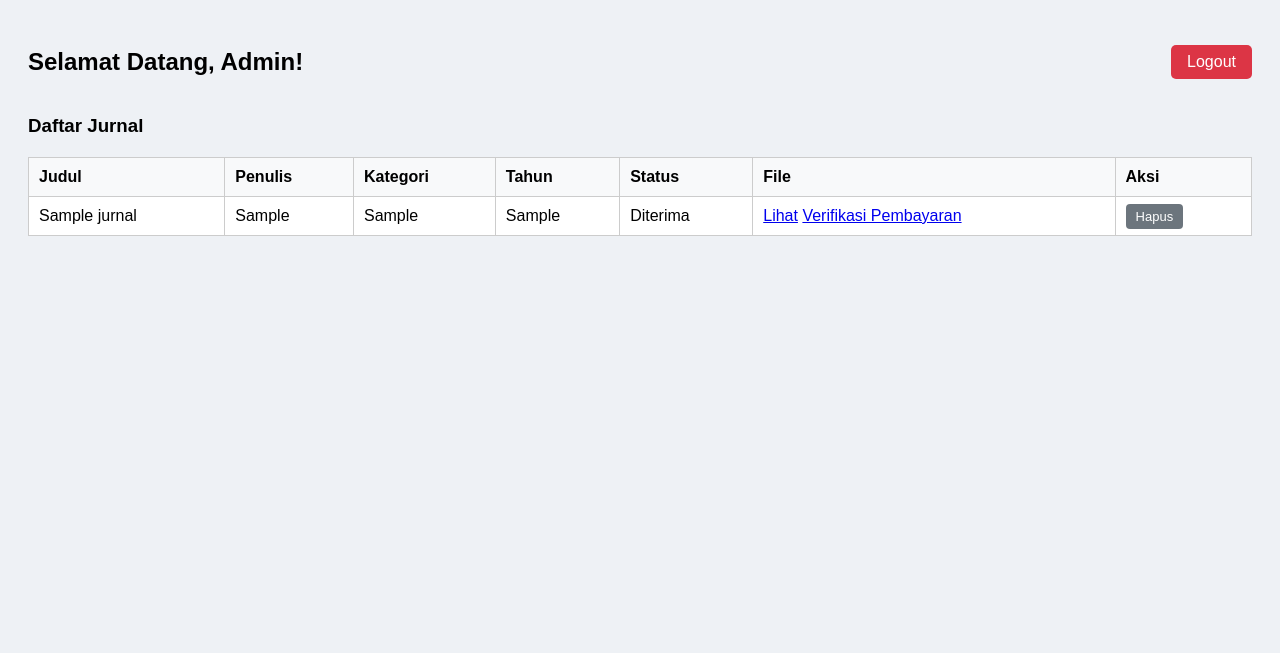
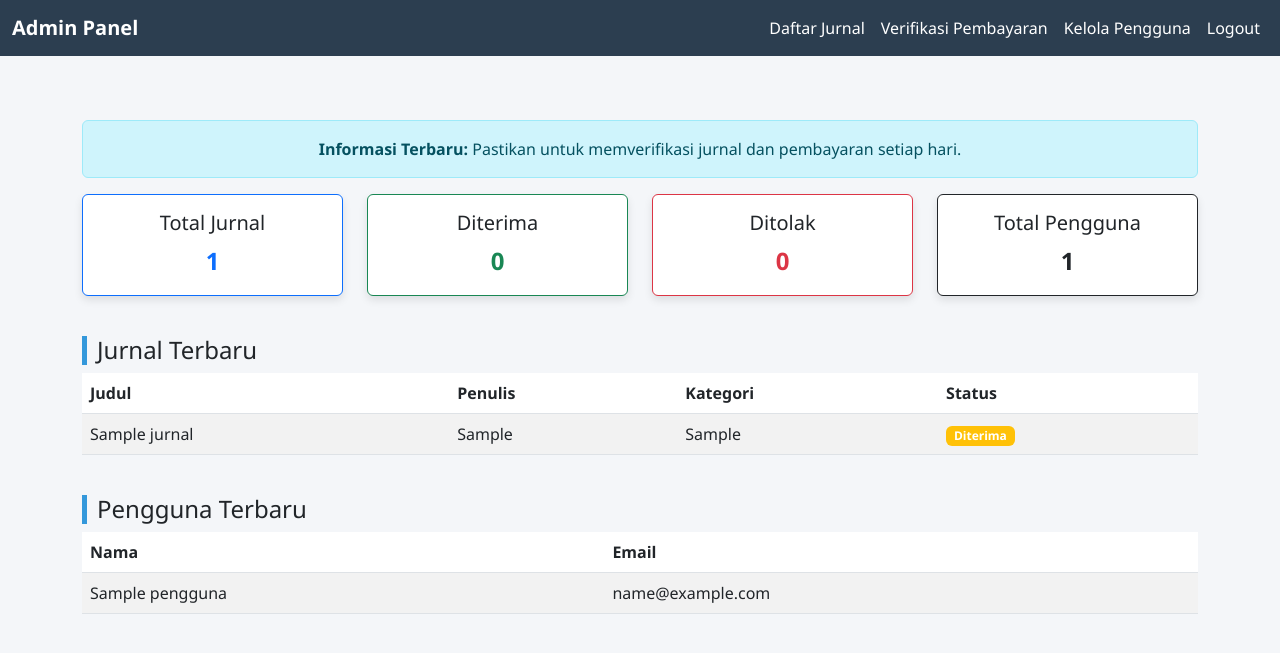
Before and after one commit to R4FI01/jurnal_db, a PHP site: page /admin.php in a window 1280 px wide. Shown: the top 653 px of the page. Run offline with PHP 8.4, Linux system fonts and the light colour scheme; the visitor is signed in with stand-in values (Sample User, id 1); tables that the repository leaves empty or names only in its code hold one stand-in row (values such as "Sample post").

Commit message:
membuat dashboard untuk admin

```diff
--- a/admin.php
+++ b/admin.php
@@ -7,154 +7,160 @@ if (!isset($_SESSION['admin'])) {
 
 require_once 'db/config.php';
 
-if (isset($_GET['aksi']) && isset($_GET['id'])) {
-    $id = intval($_GET['id']);
-    $aksi = $_GET['aksi'] === 'setujui' ? 'disetujui' : 'ditolak';
+$total_jurnal = mysqli_num_rows(mysqli_query($conn, "SELECT * FROM jurnal"));
+$total_diterima = mysqli_num_rows(mysqli_query($conn, "SELECT * FROM jurnal WHERE status = 'disetujui'"));
+$total_ditolak = mysqli_num_rows(mysqli_query($conn, "SELECT * FROM jurnal WHERE status = 'ditolak'"));
+$total_pengguna = mysqli_num_rows(mysqli_query($conn, "SELECT * FROM pengguna"));
 
-    $update = mysqli_query($conn, "UPDATE jurnal SET status='$aksi' WHERE id=$id");
-    if ($update) {
-        $_SESSION['success'] = "Status jurnal berhasil diperbarui.";
-    } else {
-        $_SESSION['error'] = "Gagal memperbarui status jurnal.";
-    }
-    header("Location: admin.php");
-    exit();
-}
-
-$query = mysqli_query($conn, "SELECT * FROM jurnal ORDER BY id DESC");
+$latest_jurnal = mysqli_query($conn, "SELECT * FROM jurnal ORDER BY id DESC LIMIT 5");
+$latest_pengguna = mysqli_query($conn, "SELECT * FROM pengguna ORDER BY id DESC LIMIT 5");
 ?>
 
 <!DOCTYPE html>
 <html>
 <head>
-    <title>Halaman Admin</title>
+    <title>Dashboard Admin</title>
+    <link href="https://cdn.jsdelivr.net/npm/bootstrap@5.3.0/dist/css/bootstrap.min.css" rel="stylesheet">
     <style>
         body {
-            font-family: Arial, sans-serif;
-            padding: 20px;
-            background: #eef1f5;
+            background-color: #f4f6f9;
+            font-family: 'Segoe UI', sans-serif;
         }
-        .top-bar {
-            display: flex;
-            justify-content: space-between;
-            align-items: center;
+        .navbar {
+            background-color: #2c3e50;
+            position: fixed;
+            width: 100%;
+            top: 0;
+            z-index: 1000;
         }
-        .logout-btn {
-            padding: 8px 16px;
-            background: #dc3545;
-            color: white;
-            border: none;
-            border-radius: 5px;
-            text-decoration: none;
+        .navbar-brand, .nav-link {
+            color: white !important;
         }
-        .alert {
-            padding: 10px;
-            margin: 15px 0;
-            border-radius: 5px;
+        .container {
+            margin-top: 120px;
         }
-        .alert-success {
-            background-color: #d4edda;
-            color: #155724;
+        .section-title {
+            border-left: 5px solid #3498db;
+            padding-left: 10px;
+            margin-top: 40px;
         }
-        .alert-danger {
-            background-color: #f8d7da;
-            color: #721c24;
-        }
-        table {
-            margin-top: 20px;
-            width: 100%;
-            border-collapse: collapse;
-            background: white;
-        }
-        th, td {
-            padding: 10px;
-            border: 1px solid #ccc;
-            text-align: left;
-        }
-        th {
-            background-color: #f8f9fa;
-        }
-        .btn {
-            padding: 5px 10px;
-            text-decoration: none;
-            border-radius: 4px;
-            font-size: 13px;
-            margin-right: 4px;
-        }
-        .btn-approve {
-            background-color: #28a745;
-            color: white;
-        }
-        .btn-reject {
-            background-color: #dc3545;
-            color: white;
-        }
-        .btn-delete {
-            background-color: #6c757d;
-            color: white;
-        }
-        .status-disetujui {
-            color: green;
-            font-weight: bold;
-        }
-        .status-pending {
-            color: orange;
-            font-weight: bold;
-        }
-        .status-ditolak {
-            color: red;
-            font-weight: bold;
+        .card {
+            box-shadow: 0 4px 8px rgba(0,0,0,0.1);
         }
     </style>
 </head>
 <body>
-    <div class="top-bar">
-        <h2>Selamat Datang, Admin!</h2>
-        <a class="logout-btn" href="logout.php">Logout</a>
+<nav class="navbar navbar-expand-lg">
+  <div class="container-fluid">
+    <a class="navbar-brand fw-bold" href="admin.php">Admin Panel</a>
+    <div class="collapse navbar-collapse justify-content-end">
+      <ul class="navbar-nav">
+        <li class="nav-item">
+          <a class="nav-link" href="daftar_jurnal.php">Daftar Jurnal</a>
+        </li>
+        <li class="nav-item">
+          <a class="nav-link" href="pembayaran/verifikasi_pembayaran.php">Verifikasi Pembayaran</a>
+        </li>
+        <li class="nav-item">
+          <a class="nav-link" href="kelola_pengguna.php">Kelola Pengguna</a>
+        </li>
+        <li class="nav-item">
+          <a class="nav-link" href="logout.php">Logout</a>
+        </li>
+      </ul>
+    </div>
+  </div>
+</nav>
+
+<div class="container">
+    <div class="alert alert-info text-center">
+        <strong>Informasi Terbaru:</strong> Pastikan untuk memverifikasi jurnal dan pembayaran setiap hari.
     </div>
 
-    <?php if (isset($_SESSION['success'])): ?>
-        <div class="alert alert-success"><?= $_SESSION['success'] ?></div>
-        <?php unset($_SESSION['success']); ?>
-    <?php endif; ?>
+    <div class="row text-center mb-4">
+        <div class="col-md-3">
+            <div class="card border-primary">
+                <div class="card-body">
+                    <h5 class="card-title">Total Jurnal</h5>
+                    <p class="card-text fs-4 fw-bold text-primary"><?= $total_jurnal ?></p>
+                </div>
+            </div>
+        </div>
+        <div class="col-md-3">
+            <div class="card border-success">
+                <div class="card-body">
+                    <h5 class="card-title">Diterima</h5>
+                    <p class="card-text fs-4 fw-bold text-success"><?= $total_diterima ?></p>
+                </div>
+            </div>
+        </div>
+        <div class="col-md-3">
+            <div class="card border-danger">
+                <div class="card-body">
+                    <h5 class="card-title">Ditolak</h5>
+                    <p class="card-text fs-4 fw-bold text-danger"><?= $total_ditolak ?></p>
+                </div>
+            </div>
+        </div>
+        <div class="col-md-3">
+            <div class="card border-dark">
+                <div class="card-body">
+                    <h5 class="card-title">Total Pengguna</h5>
+                    <p class="card-text fs-4 fw-bold text-dark"><?= $total_pengguna ?></p>
+                </div>
+            </div>
+        </div>
+    </div>
 
-    <?php if (isset($_SESSION['error'])): ?>
-        <div class="alert alert-danger"><?= $_SESSION['error'] ?></div>
-        <?php unset($_SESSION['error']); ?>
-    <?php endif; ?>
-
-    <h3>Daftar Jurnal</h3>
-    <table>
+    <h4 class="section-title">Jurnal Terbaru</h4>
+    <table class="table table-striped">
+        <thead>
             <tr>
                 <th>Judul</th>
                 <th>Penulis</th>
                 <th>Kategori</th>
-            <th>Tahun</th>
                 <th>Status</th>
-            <th>File</th>
-            <th>Aksi</th>
             </tr>
-        <?php while ($row = mysqli_fetch_assoc($query)) { ?>
+        </thead>
+        <tbody>
+            <?php while($j = mysqli_fetch_assoc($latest_jurnal)): ?>
             <tr>
-            <td><?= htmlspecialchars($row['judul']) ?></td>
-            <td><?= htmlspecialchars($row['penulis']) ?></td>
-            <td><?= htmlspecialchars($row['kategori']) ?></td>
-            <td><?= htmlspecialchars($row['tahun']) ?></td>
-            <td class="status-<?= strtolower($row['status']) ?>">
-                <?= ucfirst($row['status']) ?>
-            </td>
-            <td><a href="uploads/<?= htmlspecialchars($row['file_pdf']) ?>" target="_blank">Lihat</a>
-            <a href="pembayaran/verifikasi_pembayaran.php">Verifikasi Pembayaran</a>
-        </td>
+                <td><?= htmlspecialchars($j['judul']) ?></td>
+                <td><?= htmlspecialchars($j['penulis']) ?></td>
+                <td><?= htmlspecialchars($j['kategori']) ?></td>
                 <td>
-                <?php if ($row['status'] === 'pending') { ?>
-                    <a class="btn btn-approve" href="?aksi=setujui&id=<?= $row['id'] ?>" onclick="return confirm('Setujui jurnal ini?')">Setujui</a>
-                    <a class="btn btn-reject" href="?aksi=tolak&id=<?= $row['id'] ?>" onclick="return confirm('Tolak jurnal ini?')">Tolak</a>
-                <?php } ?>
-                <a class="btn btn-delete" href="hapus.php?id=<?= $row['id'] ?>" onclick="return confirm('Yakin ingin menghapus jurnal ini?')">Hapus</a>
+                    <span class="badge bg-<?php
+                        if ($j['status'] == 'disetujui') echo 'success';
+                        elseif ($j['status'] == 'ditolak') echo 'danger';
+                        else echo 'warning';
+                    ?>">
+                        <?= ucfirst($j['status']) ?>
+                    </span>
                 </td>
             </tr>
-        <?php } ?>
+            <?php endwhile; ?>
+        </tbody>
     </table>
+
+    <h4 class="section-title">Pengguna Terbaru</h4>
+    <table class="table table-striped">
+        <thead>
+            <tr>
+                <th>Nama</th>
+                <th>Email</th>
+            </tr>
+        </thead>
+        <tbody>
+            <?php while($p = mysqli_fetch_assoc($latest_pengguna)): ?>
+            <tr>
+                <td><?= htmlspecialchars($p['nama']) ?></td>
+                <td><?= htmlspecialchars($p['email']) ?></td>
+            </tr>
+            <?php endwhile; ?>
+        </tbody>
+    </table>
+</div>
+
+<script src="https://cdn.jsdelivr.net/npm/bootstrap@5.3.0/dist/js/bootstrap.bundle.min.js"></script>
 </body>
 </html>
```
Also changed, not shown: daftar_jurnal_admin.php (added, +101 -0 lines), kelola_pengguna.php (added, +90 -0 lines), uploads/1750232897_Screenshot (429).png (added), 1 other file. Lines whose indentation alone changed are shown as unchanged.
